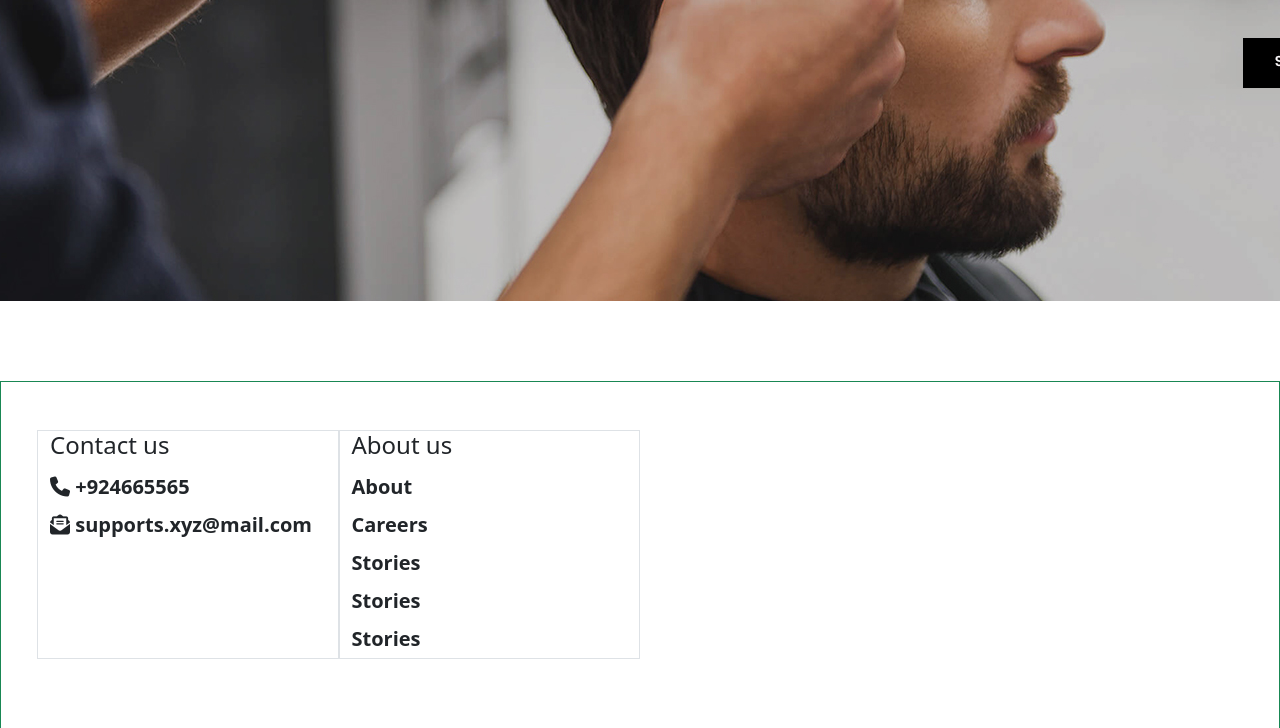
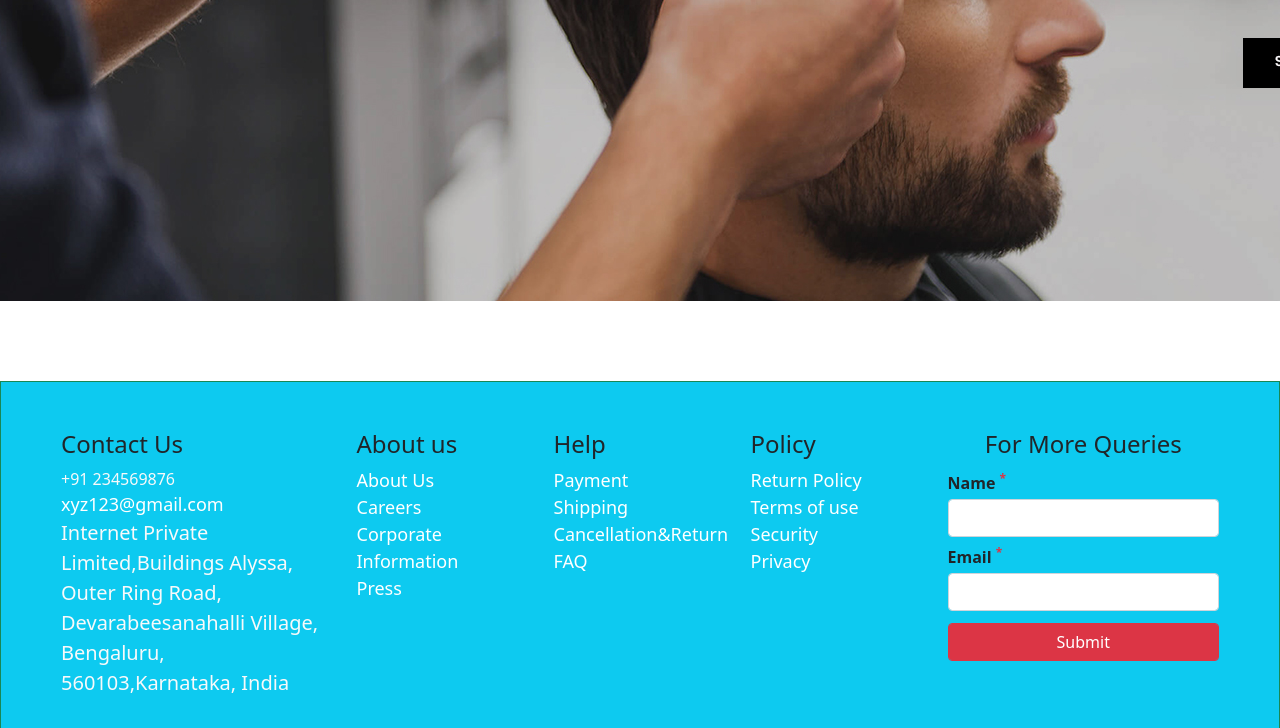
Before and after one commit to CodeTestDev/loginDesign, a plain HTML site: page index.html in a window 1280 px wide. Shown: the part 419-1147 px from the top of the page. Drawn offline with nearby package versions, Linux system fonts and the light colour scheme.

Commit message:
use team code start

```diff
--- a/assests/css/index.css
+++ b/assests/css/index.css
@@ -22,14 +22,13 @@
     .bottom-footer{
         height: 40px;
     }
-    .footer-icon-nav .nav-item .nav-link {
+    .footer-icon-nav .nav-item a {
         color:#fff;
         font-size: 18px;
+        text-decoration: none;
         /* font-weight: 550; */
     }
-    .top-footer{
-        height: 350px;
-    }
+
     .contact-links{
         font-size: 20px;
         font-weight: 600;
@@ -37,3 +36,6 @@
     .contact-links li {
         /* padding: 2px 0px; */
     }
+    .form-control {
+        box-shadow: none !important;
+    }
--- a/index.html
+++ b/index.html
@@ -109,39 +109,63 @@
                 </div>
             </section>
             <footer>
-                <div class="top-footer border border-success">
-                    <div class="row p-5">
-                        <div class="col-3 border">
-                            <h4>Contact us </h4>
-                            <ul class="nav flex-column contact-links">
-                                <li class="nav-item py-1">
-                                    <i class="fa-solid fa-phone"></i>
-                                    +924665565
-                                </li>
-                                <li class="nav-item py-1">
-                                    <i class="fa-solid fa-envelope-open-text"></i>
-                                    supports.xyz@mail.com
-                                </li>
-                            </ul>
-                        </div>
-                        <div class="col-3 border">
-                            <h4>About us</h4>
-                            <ul class="nav flex-column contact-links">
-                                <li class="nav-item py-1" >
-                                    About
-                                </li>
-                                <li class="nav-item py-1">
-                                    Careers
-                                </li>
-                                <li class="nav-item py-1">
-                                    Stories
-                                </li>
-                                <li class="nav-item py-1">
-                                    Stories
-                                </li><li class="nav-item py-1">
-                                    Stories
-                                </li>
-                            </ul>
+                <div class="border border-success">
+                    <div class="container-fluid bg-info">
+                        <div class="row p-5 ">
+                            <div class="col-3">
+                                <h4>Contact Us</h4>
+                                <ul class="nav flex-column footer-icon-nav">
+                                    <li class="nav-item fs-6 fs-bold text-light">+91 234569876</li>
+                                    <li class="nav-item">
+                                        <a href = "mailto: xyz123@gmail.com">xyz123@gmail.com</a>
+                                    </li>
+
+                                    <li class="nav-item fs-5 fs-bold text-light">Internet Private Limited,Buildings Alyssa, Outer Ring Road, Devarabeesanahalli Village, Bengaluru, 560103,Karnataka, India</li>
+                                </ul>
+                            </div>
+                            <div class="col-2 ">
+                                <h4>About us</h4>
+                                <ul class="nav flex-column footer-icon-nav">
+                                    <li class="nav-item"> <a href="#">About Us </a></li>
+                                    <li class="nav-item"> <a href="#">Careers</a> </li>
+                                    <li class="nav-item"> <a href="#">Corporate Information </a></li>
+                                    <li class="nav-item"> <a href="#">Press</a></li>
+                                </ul>
+                            </div>
+                            <div class="col-2 ">
+                                <h4>Help</h4>
+                                <ul class="nav flex-column footer-icon-nav">
+                                    <li class="nav-item"> <a href="#">Payment </a></li>
+                                    <li class="nav-item"> <a href="#">Shipping</a> </li>
+                                    <li class="nav-item"> <a href="#">Cancellation&Return</a></li>
+                                    <li class="nav-item"> <a href="#">FAQ</a></li>
+                                </ul>
+                            </div>
+                            <div class="col-2 ">
+                                <h4>Policy</h4>
+                                <ul class="nav flex-column footer-icon-nav">
+                                    <li class="nav-item"> <a href="#">Return Policy</a></li>
+                                    <li class="nav-item"> <a href="#">Terms of use</a> </li>
+                                    <li class="nav-item"> <a href="#">Security</a></li>
+                                    <li class="nav-item"> <a href="#">Privacy</a></li>
+                                </ul>
+                            </div>
+                            <div class="col-3">
+                                <h4 class="text-center">For More Queries</h4>
+                                <form>
+                                    <div class="form-group py-1">
+                                        <label class="fw-bold pb-1">Name <sup class="text-danger">*</sup> </label>
+                                        <input type="text" class="form-control" required="required" />
+                                    </div>
+                                    <div class="form-group py-1">
+                                        <label class="fw-bold pb-1">Email <sup class="text-danger">*</sup></sup></label>
+                                        <input type="email" class="form-control" required="required"/>
+                                    </div>
+                                    <div class="form-group py-2">
+                                        <input type="button" value="Submit" class="form-control btn btn-danger"/>
+                                    </div>
+                                </form>
+                            </div>
                         </div>
                     </div>
                 </div>
```
